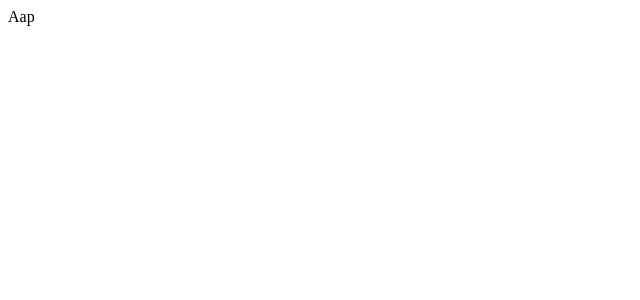
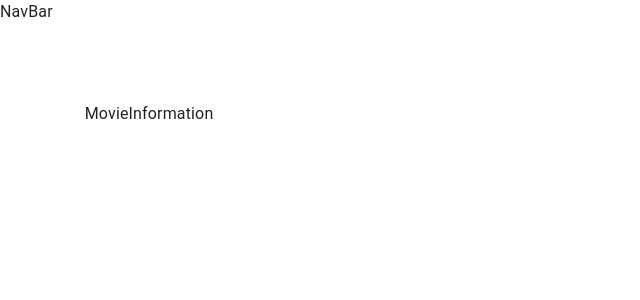
Before and after one commit to aditya-gore/filmistaan, a React (Create React App) app: page /movie/1 in a window 1280 px wide. Shown: the top 300 px of the page, without its empty margins (0-640 px from the left). Built offline with nearby package versions, Linux system fonts and the light colour scheme.

Commit message:
file and folder structure

```diff
--- /dev/null
+++ b/src/components/Actors/Actors.jsx
@@ -0,0 +1,9 @@
+/* eslint-disable no-console */
+import React from 'react';
+
+const Actors = () => {
+  console.log('Actors');
+  return <div>Actors</div>;
+};
+
+export default Actors;
--- a/src/components/App.jsx
+++ b/src/components/App.jsx
@@ -1,5 +1,39 @@
+/* eslint-disable jsx-quotes */
+/* eslint-disable no-unused-vars */
+/* eslint-disable import/no-extraneous-dependencies */
 import React from 'react';
+import { CssBaseline } from '@mui/material';
+import { Route, Switch } from 'react-router-dom';
 
-const App = () => <div>Aap</div>;
+import useStyles from './styles';
+
+import { Actors, MovieInformation, Movies, NavBar, Profile } from '.';
+
+const App = () => {
+  const classes = useStyles();
+  return (
+    <div className={classes.root}>
+      <CssBaseline />
+      <NavBar />
+      <main className={classes.content}>
+        <div className={classes.toolbar} />
+        <Switch>
+          <Route exact path='/movie/:id'>
+            <MovieInformation />
+          </Route>
+          <Route exact path='/actors/:id'>
+            <Actors />
+          </Route>
+          <Route exact path='/'>
+            <Movies />
+          </Route>
+          <Route exact path='/profile/:id'>
+            <Profile />
+          </Route>
+        </Switch>
+      </main>
+    </div>
+  );
+};
 
 export default App;
--- /dev/null
+++ b/src/components/MovieInformation/MovieInformation.jsx
@@ -0,0 +1,9 @@
+/* eslint-disable no-console */
+import React from 'react';
+
+const MovieInformation = () => {
+  console.log('Movie Information');
+  return <div>MovieInformation</div>;
+};
+
+export default MovieInformation;
--- /dev/null
+++ b/src/components/Movies/Movies.jsx
@@ -0,0 +1,9 @@
+/* eslint-disable no-console */
+import React from 'react';
+
+const Movies = () => {
+  console.log('Movies');
+  return <div>Movies</div>;
+};
+
+export default Movies;
--- /dev/null
+++ b/src/components/NavBar/NavBar.jsx
@@ -0,0 +1,9 @@
+/* eslint-disable no-console */
+import React from 'react';
+
+const NavBar = () => {
+  console.log('NavBar');
+  return <div>NavBar</div>;
+};
+
+export default NavBar;
--- /dev/null
+++ b/src/components/Profile/Profile.jsx
@@ -0,0 +1,9 @@
+/* eslint-disable no-console */
+import React from 'react';
+
+const Profile = () => {
+  console.log('Profile');
+  return <div>Profile</div>;
+};
+
+export default Profile;
--- /dev/null
+++ b/src/components/index.jsx
@@ -0,0 +1,5 @@
+export { default as Actors } from './Actors/Actors';
+export { default as MovieInformation } from './MovieInformation/MovieInformation';
+export { default as Movies } from './Movies/Movies';
+export { default as NavBar } from './NavBar/NavBar';
+export { default as Profile } from './Profile/Profile';
--- /dev/null
+++ b/src/components/styles.js
@@ -0,0 +1,16 @@
+/* eslint-disable import/no-extraneous-dependencies */
+import { makeStyles } from '@mui/styles';
+
+export default makeStyles(() => ({
+  root: {
+    display: 'flex',
+    height: '100%',
+  },
+  toolbar: {
+    height: '70px',
+  },
+  content: {
+    flexGrow: '1',
+    padding: '2em',
+  },
+}));
--- a/src/index.js
+++ b/src/index.js
@@ -1,8 +1,17 @@
+/* eslint-disable import/no-extraneous-dependencies */
+/* eslint-disable import/no-named-as-default-member */
+/* eslint-disable import/no-named-as-default */
 /* eslint-disable react/jsx-filename-extension */
 /* eslint-disable react/no-deprecated */
 /* eslint-disable no-unused-vars */
 import React from 'react';
 import ReactDOM from 'react-dom';
+import { BrowserRouter } from 'react-router-dom';
 import App from './components/App';
 
-ReactDOM.render(<App />, document.getElementById('root'));
+ReactDOM.render(
+  <BrowserRouter>
+    <App />
+  </BrowserRouter>,
+  document.getElementById('root'),
+);
```
Also changed, not shown: package.json (+18 -8 lines), 2 other files (tests, documents, lock files or other folders).
